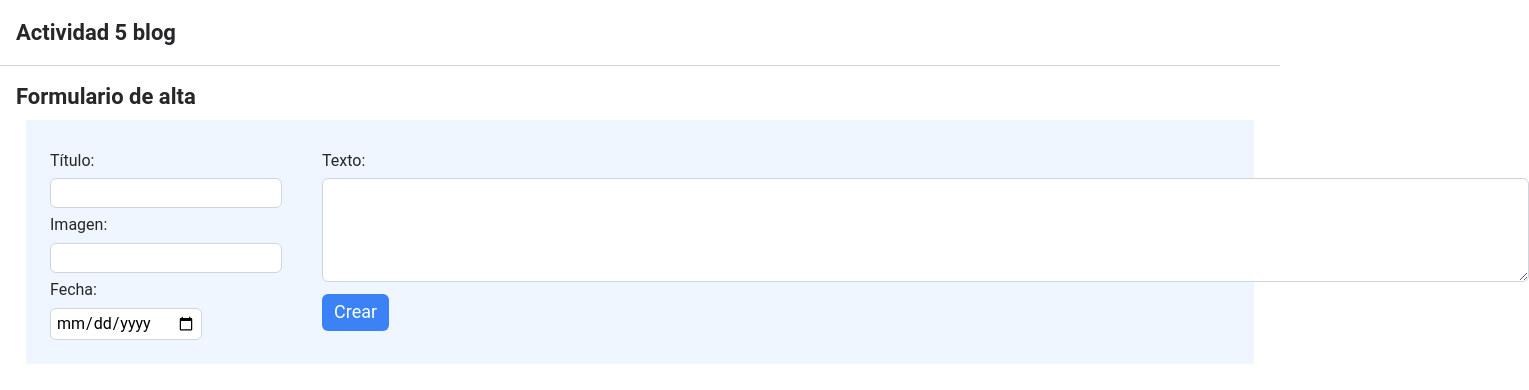
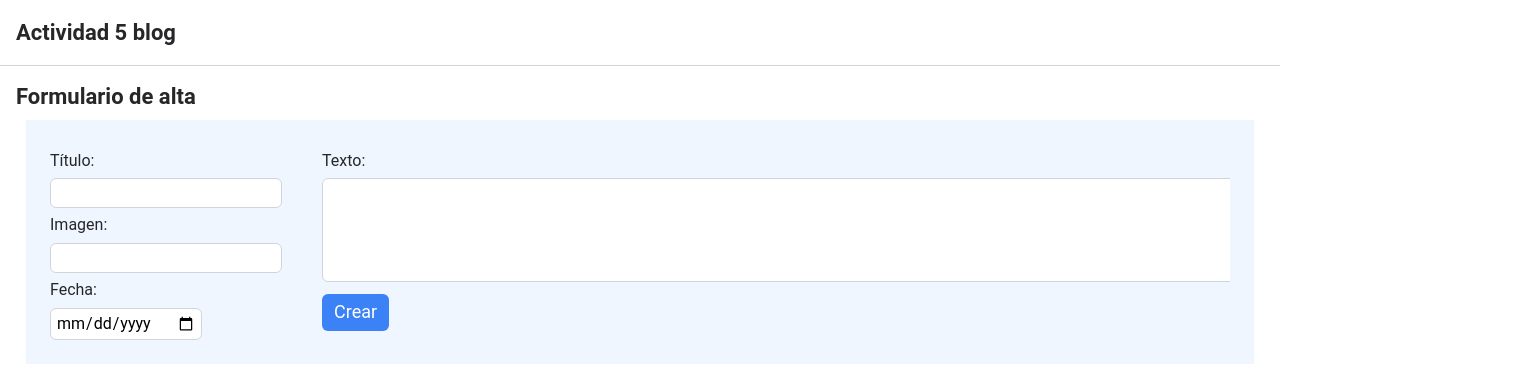
Before and after one commit to fsanchez87/unir-actividad5, an Angular app: page / in a window 1280 px wide. Shown: the top 390 px of the page, 1529 px wide, since content can reach past the window. Built offline with nearby package versions, Linux system fonts and the light colour scheme.

Commit message:
fix overflow texarea

```diff
--- a/src/app/components/blog/blog.component.css
+++ b/src/app/components/blog/blog.component.css
@@ -9,7 +9,7 @@
 
 /* formulario */
 .section__title {
-    margin-top: 18px;
+  margin-top: 18px;
 }
 
 .formulario {
@@ -18,14 +18,14 @@
   background-color: #eff6ff;
   gap: 40px;
   margin: 10px;
-  justify-content:baseline;
+  justify-content: baseline;
 }
 
 .formulario__inputs {
-
 }
 
 .formulario__textarea {
+  overflow: auto;
 }
 
 .formulario__label {
--- a/src/app/components/blog/blog.component.html
+++ b/src/app/components/blog/blog.component.html
@@ -27,7 +27,7 @@
             </div>
             <div class="formulario__textarea">
                 <label class="formulario__label" for="texto">Texto: </label>
-                <textarea name="texto" rows="5" cols="130" class="formulario__input" value=""
+                <textarea name="texto" rows="5" cols="100" class="formulario__input" value=""
                     [(ngModel)]="texto"></textarea>
                     <div class="formulario__btn">
                         <button class="formulario__button" (click)="crearPost()">Crear</button>
```
